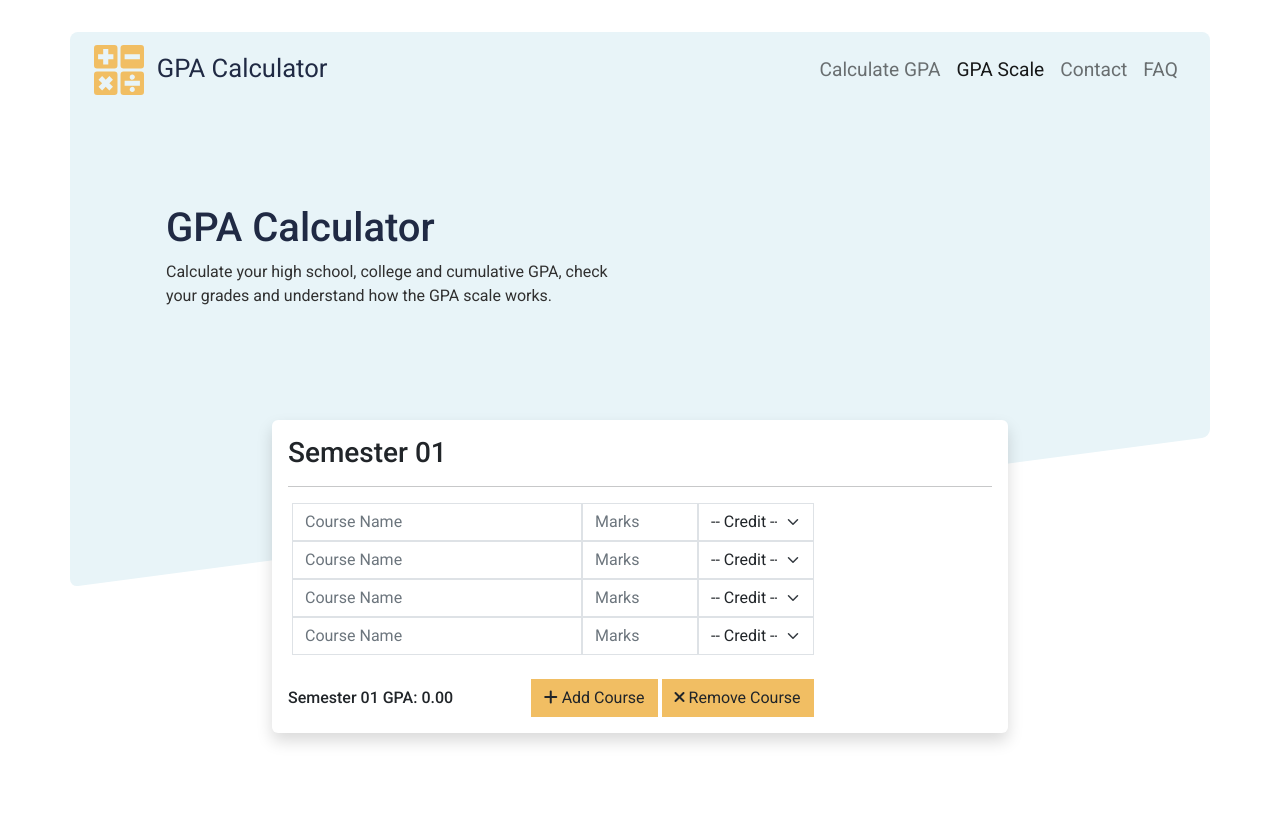
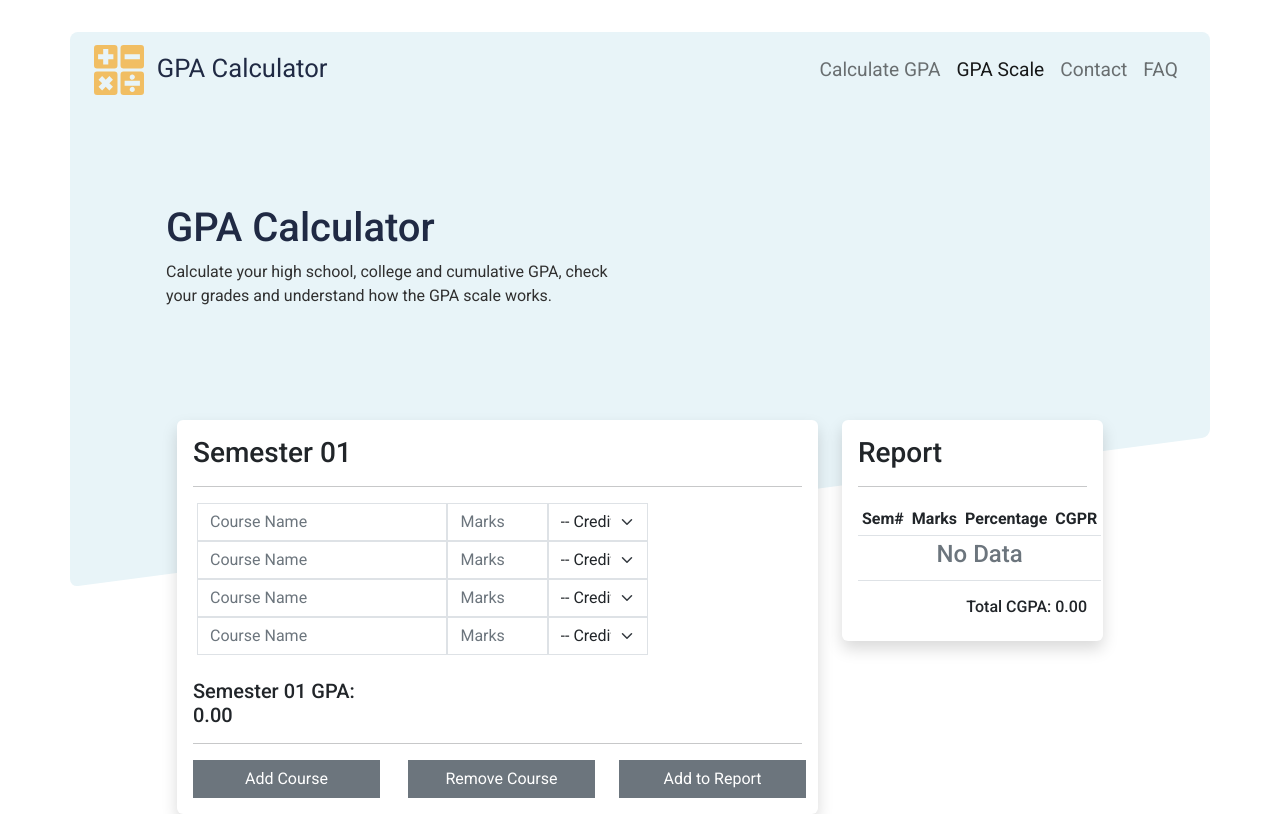
Before and after one commit to mwasifraza/gpa-calculator, a React (Create React App) app: page /calculate in a window 1280 px wide. Built offline with nearby package versions, Linux system fonts and the light colour scheme.

Commit message:
some ui changes

```diff
--- a/src/components/Calculate.js
+++ b/src/components/Calculate.js
@@ -1,5 +1,6 @@
 import React from 'react';
 import FormGpa from './FormGpa';
+import ReportTable from './ReportTable';
 import Navbar from './Navbar';
 
 const Calculate = () => {
@@ -16,8 +17,11 @@ const Calculate = () => {
                     </div>
                 </div>
                 <div className='row gpa-form'>
-                    <div className='offset-sm-2 col-sm-8'>
+                    <div className='offset-sm-1 col-sm-7'>
                         <FormGpa />
+                    </div>
+                    <div className='col-sm-3'>
+                        <ReportTable />
                     </div>
                 </div>
             </div>
--- a/src/components/FormGpa.js
+++ b/src/components/FormGpa.js
@@ -1,4 +1,4 @@
-import React from 'react';
+import React, { useState } from 'react';
 import FormGpaOneRow from './FormGpaOneRow';
 import getGp from './Calculation';
 
@@ -78,16 +78,24 @@ class FormGpa extends React.Component {
         </form>
         <div className='row mt-4'>
             <div className='col-md-4 d-flex align-items-center'>
-                <h6 className='mb-0'>Semester 01 GPA: <span id='cgpr'>0.00</span></h6>
+                <h5 className='mb-0'>Semester 01 GPA: <span id='cgpr'>0.00</span></h5>
             </div>
-            <div className='col-md-6'>
-                <button type="button"  onClick={props.addChild} className='btn rounded-0 bg-my-secondary' id='add-course'>
-                    <i className='fas fa-plus'></i> Add Course
+        </div><hr />
+        <div className='row'>
+            <div className='col-md-4'>
+                <button type="button" onClick={props.addChild} className='btn rounded-0 shadow-none btn-secondary w-100' id=''>
+                  {/* <i className='fas fa-plus'></i> */}
+                  Add Course
                 </button>
-            {/* </div>
-            <div className='col-md-3'> */}
-                <button type="button"  onClick={props.removeChild} className='btn rounded-0 mx-1 bg-my-secondary' id='add-course'>
-                    <i className='fas fa-times'></i> Remove Course
+            </div>
+            <div className='col-md-4'>
+                <button type="button" onClick={props.removeChild} className='btn rounded-0 shadow-none mx-1 btn-secondary w-100' id=''>
+                  Remove Course
+                </button>
+            </div>
+            <div className='col-md-4'>
+                <button type="button" className='btn rounded-0 shadow-none mx-1 btn-secondary w-100' id=''>
+                  Add to Report
                 </button>
             </div>
         </div>
--- a/src/components/FormGpaOneRow.js
+++ b/src/components/FormGpaOneRow.js
@@ -11,16 +11,15 @@ const FormGpaOneRow = props => {
             <input type="number" className='form-control shadow-none border rounded-0' id='marks' onKeyUp={e => props.calculateGP(props.id)} name="marks" placeholder='Marks' />
         </div>
         <div className='col-md-2'>
-            {/* <input type="number" className='form-control shadow-none border rounded-0' id='credit' onKeyUp={e => props.calculateGP(props.id)} name="credithrs" placeholder='Credits' /> */}
             <select className="form-select shadow-none border rounded-0" id="credit" onChange={e => props.calculateGP(props.id)}>
                 <option value="">-- Credit --</option>
                 <option value="3">3</option>
             </select>
         </div>
-        <div className='col-md-2'>
-            <input type="text" className='form-control shadow-none border-0 rounded-0' id='gp' name="gp" readOnly />
+        <div className='col-md-1'>
+            <input type="text" className='form-control shadow-none border border-white rounded-0' id='gp' name="gp" readOnly />
         </div>
-        <div className='col-md-1'>
+        <div className='offset-md-1 col-md-1'>
             {/* <span className='remove-icon'><i className='fas fa-times' onClick={event => props.removeChild(props.id)}></i></span> */}
         </div>
     </div>
--- /dev/null
+++ b/src/components/ReportTable.js
@@ -0,0 +1,34 @@
+import React from 'react'
+
+const ReportTable = () => {
+  return (
+    <>
+    <div className='bg-body rounded shadow p-3'>
+        <h3>Report</h3>
+        <hr />
+        <table className='table table-sm'>
+            <thead>
+                <tr>
+                    <th>Sem#</th>
+                    <th>Marks</th>
+                    <th>Percentage</th>
+                    <th>CGPR</th>
+                </tr>
+            </thead>
+            <tbody>
+                <tr>
+                    <td colSpan={4}><h4 className='text-center text-muted'>No Data</h4></td>
+                    {/* <td>1</td>
+                    <td>364</td>
+                    <td>72.8</td>
+                    <td>2.88</td> */}
+                </tr>
+            </tbody>
+        </table>
+        <h6 className='text-end'>Total CGPA: <span>0.00</span></h6>
+    </div>
+    </>
+  )
+}
+
+export default ReportTable
```
